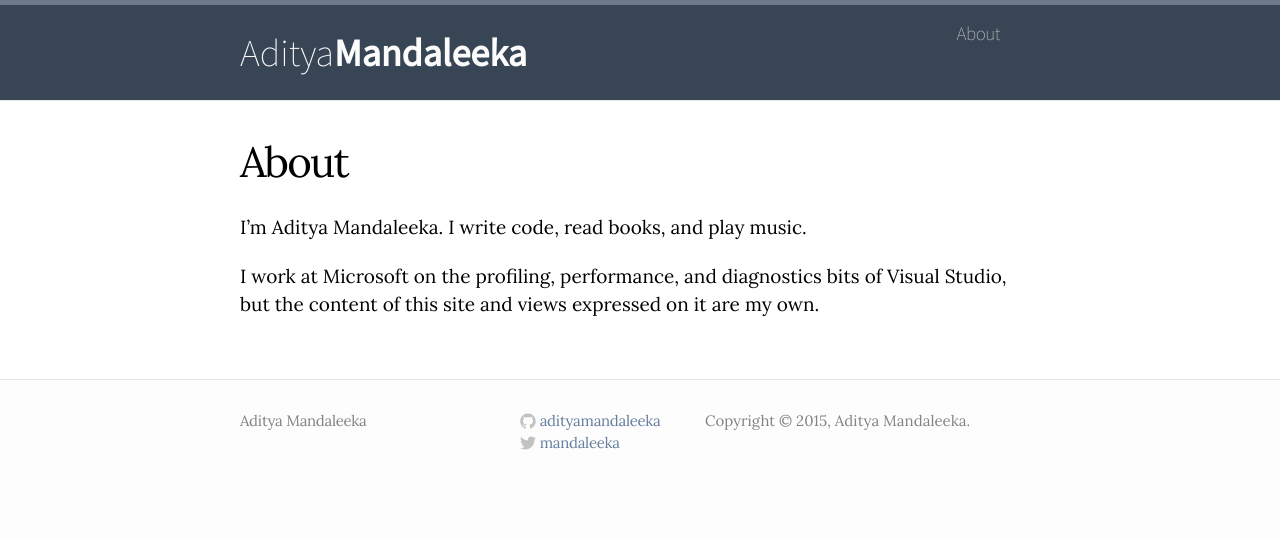
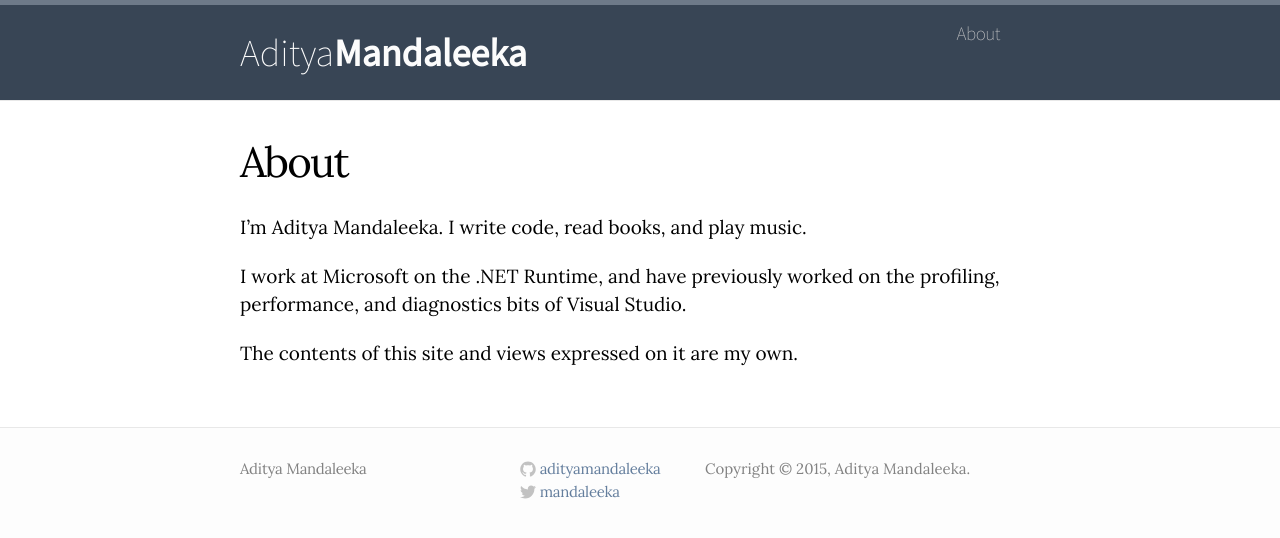
Before and after one commit to adityamandaleeka/mandaleeka.com, a Jekyll site: the page built from about.md, in a window 1280 px wide. Shown: the top 538 px of the page. Built offline with Jekyll 4.4.1, drawn with Linux system fonts in a browser that asks for light colours.

Commit message:
Update about.md

```diff
--- a/about.md
+++ b/about.md
@@ -6,4 +6,6 @@ permalink: /about/
 
 I'm Aditya Mandaleeka. I write code, read books, and play music.
 
-I work at Microsoft on the profiling, performance, and diagnostics bits of Visual Studio, but the content of this site and views expressed on it are my own.
+I work at Microsoft on the .NET Runtime, and have previously worked on the profiling, performance, and diagnostics bits of Visual Studio.
+
+The contents of this site and views expressed on it are my own.
```
Also changed, not shown: 1 other file.
